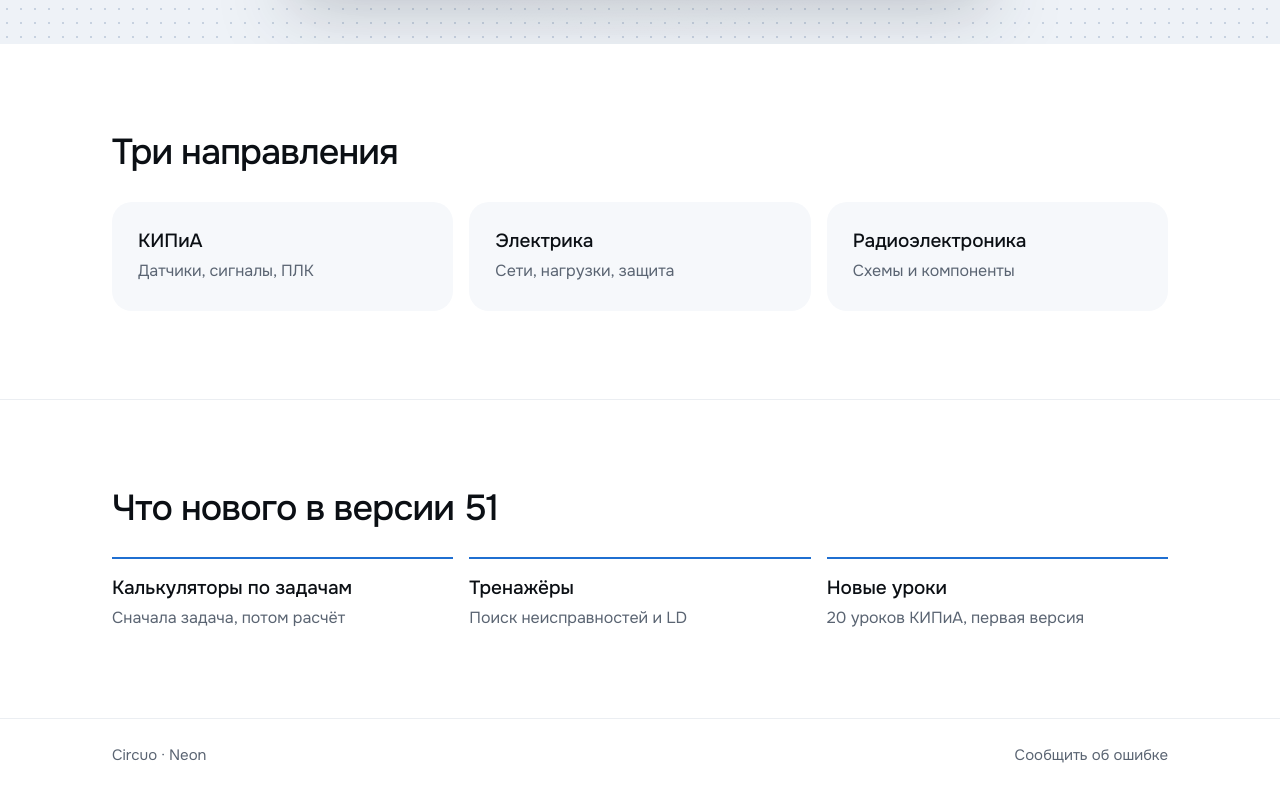
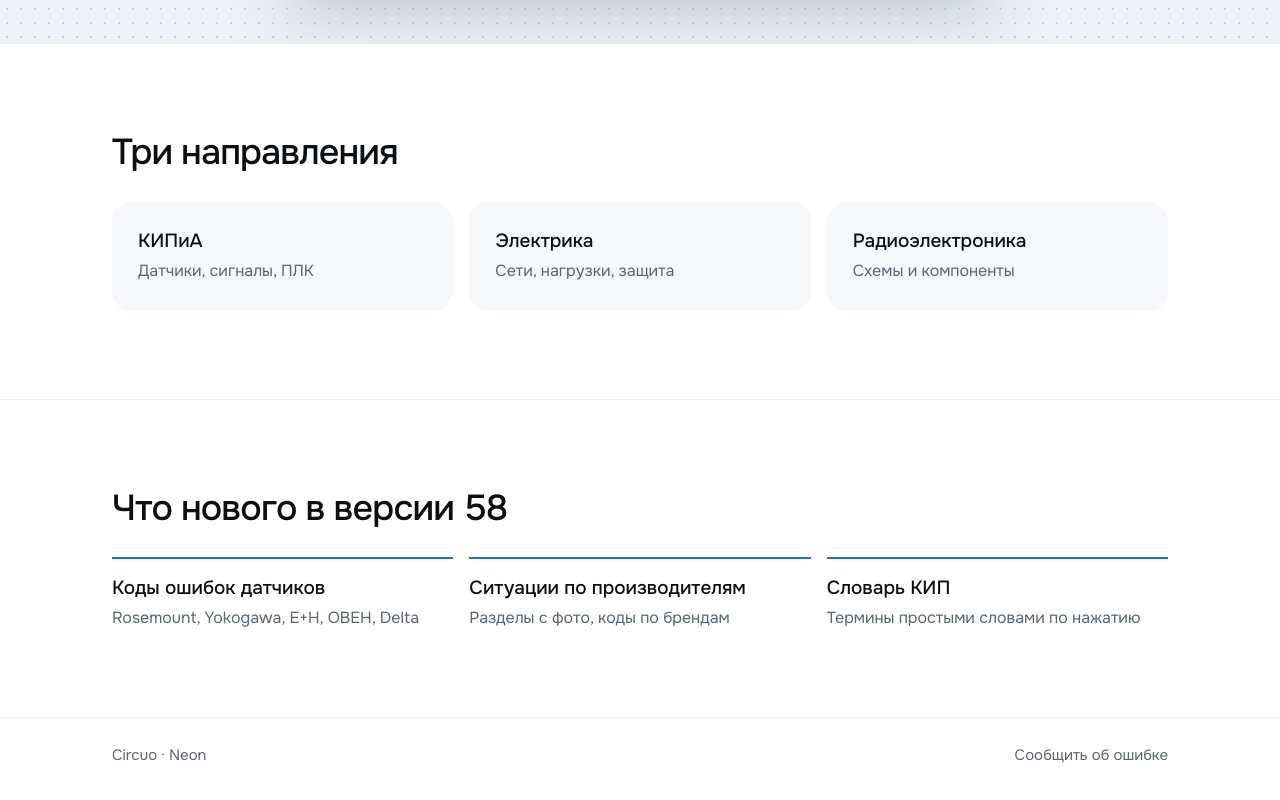
Before and after one commit to Neow112/Circuo--beta, a plain HTML site: page index.html in a window 1280 px wide. Shown: the part 941-1741 px from the top of the page. Drawn offline with Linux system fonts and the light colour scheme.

Commit message:
Бета 58 на сайте
Важно: сменилась подпись — старую бету нужно удалить один раз.

Co-Authored-By: Claude Opus 5.5 <noreply@anthropic.com>
Claude-Session: https://claude.ai/code/session_017EFzd3ya4qw1q8f6S7uMrH

```diff
--- a/beta.json
+++ b/beta.json
@@ -1 +1 @@
-{"build":"51","size":"38 МБ"}
+{"build":"58","size":"36 МБ"}
--- a/index.html
+++ b/index.html
@@ -249,11 +249,11 @@ footer a:hover{color:var(--blue)}
 
   <section class="sec-line">
     <div class="wrap">
-      <h2 class="rv">Что нового в версии <span class="js-build">51</span></h2>
+      <h2 class="rv">Что нового в версии <span class="js-build">58</span></h2>
       <div class="grid3 news-list">
-        <div class="news rv"><b>Калькуляторы по задачам</b><span>Сначала задача, потом расчёт</span></div>
-        <div class="news rv" style="transition-delay:.12s"><b>Тренажёры</b><span>Поиск неисправностей и LD</span></div>
-        <div class="news rv" style="transition-delay:.24s"><b>Новые уроки</b><span>20 уроков КИПиА, первая версия</span></div>
+        <div class="news rv"><b>Коды ошибок датчиков</b><span>Rosemount, Yokogawa, E+H, ОВЕН, Delta</span></div>
+        <div class="news rv" style="transition-delay:.12s"><b>Ситуации по производителям</b><span>Разделы с фото, коды по брендам</span></div>
+        <div class="news rv" style="transition-delay:.24s"><b>Словарь КИП</b><span>Термины простыми словами по нажатию</span></div>
       </div>
     </div>
   </section>
```
Also changed, not shown: 1 other file.
